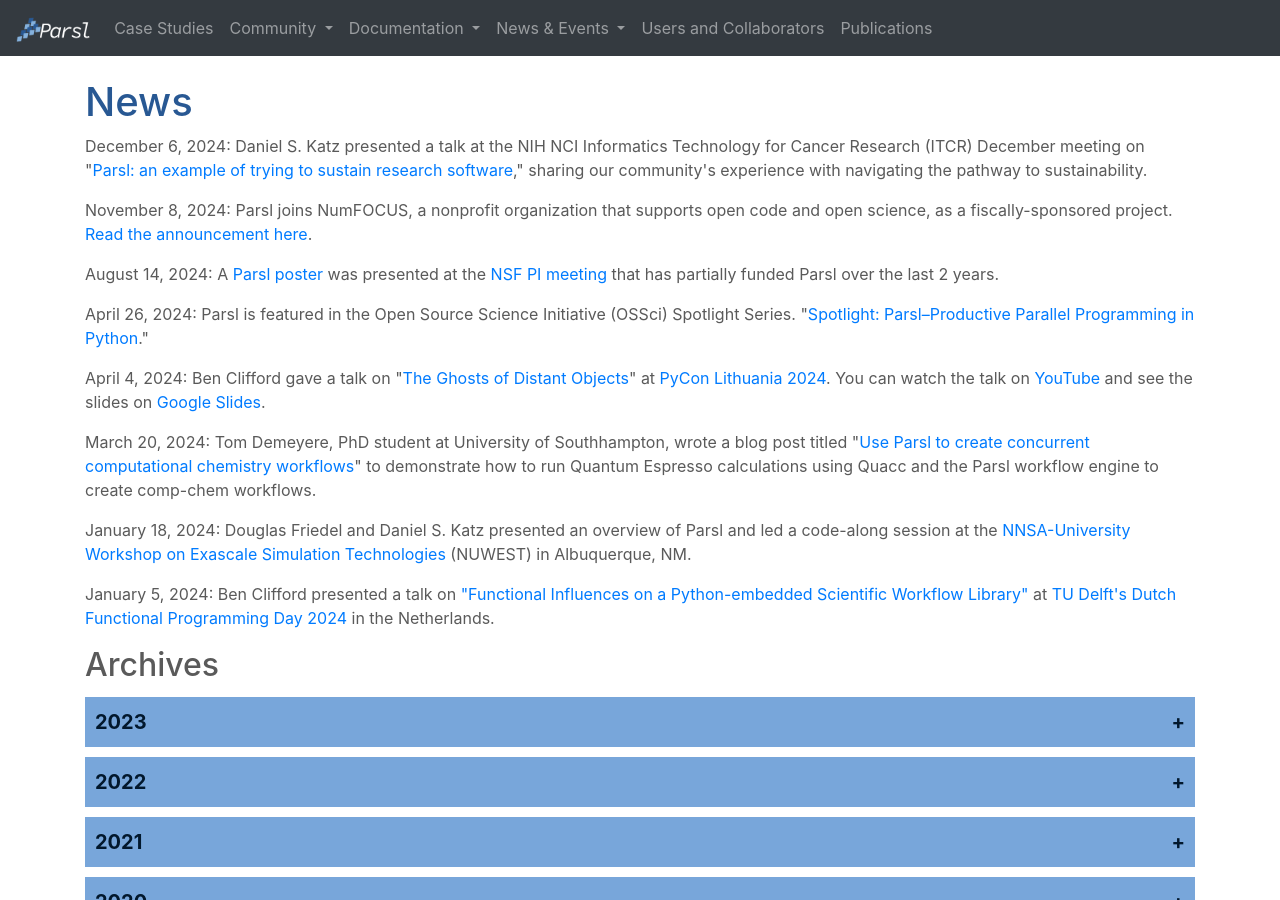
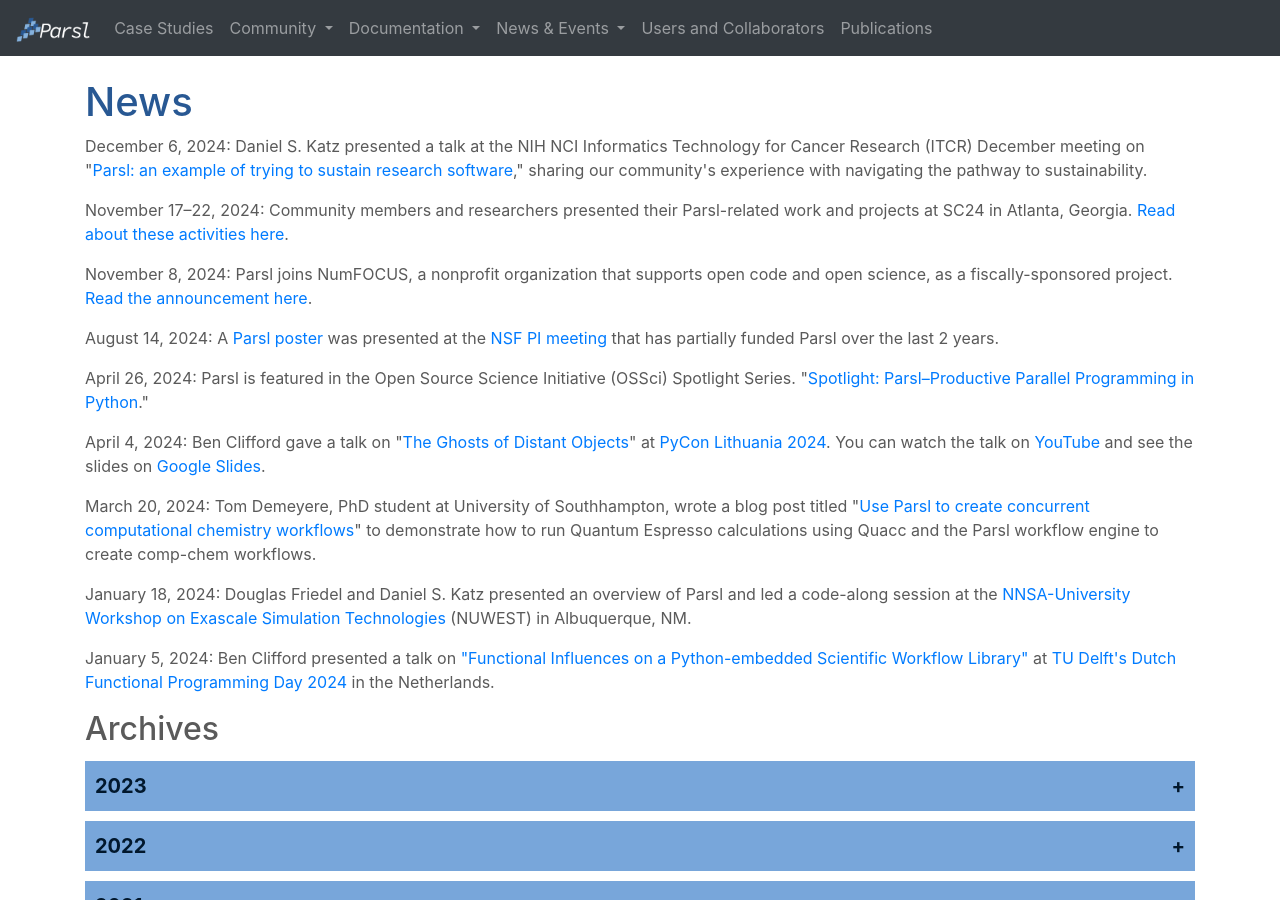
Before and after one commit to Parsl/parsl.github.io, a Jekyll site: the page built from news.html, in a window 1280 px wide and 900 px high. Built offline with Jekyll 4.4.1, drawn with Linux system fonts in a browser that asks for light colours.

Commit message:
Update news.html

```diff
--- a/news.html
+++ b/news.html
@@ -20,6 +20,11 @@
 <div class="news-info">
         <p><span class="name">December 6, 2024:</span>
         Daniel S. Katz presented a talk at the NIH NCI Informatics Technology for Cancer Research (ITCR) December meeting on "<a href="https://zenodo.org/records/14285239" target="_blank">Parsl: an example of trying to sustain research software</a>," sharing our community's experience with navigating the pathway to sustainability.</p>
+</div>
+
+<div class="news-info">
+        <p><span class="name">November 17–22, 2024:</span>
+        Community members and researchers presented their Parsl-related work and projects at SC24 in Atlanta, Georgia. <a href="https://parsl-project.org/2024/11/14/Parsl-at-SC24.html" target="_blank">Read about these activities here</a>.</p>
 </div>
 
 <div class="news-info">
```
